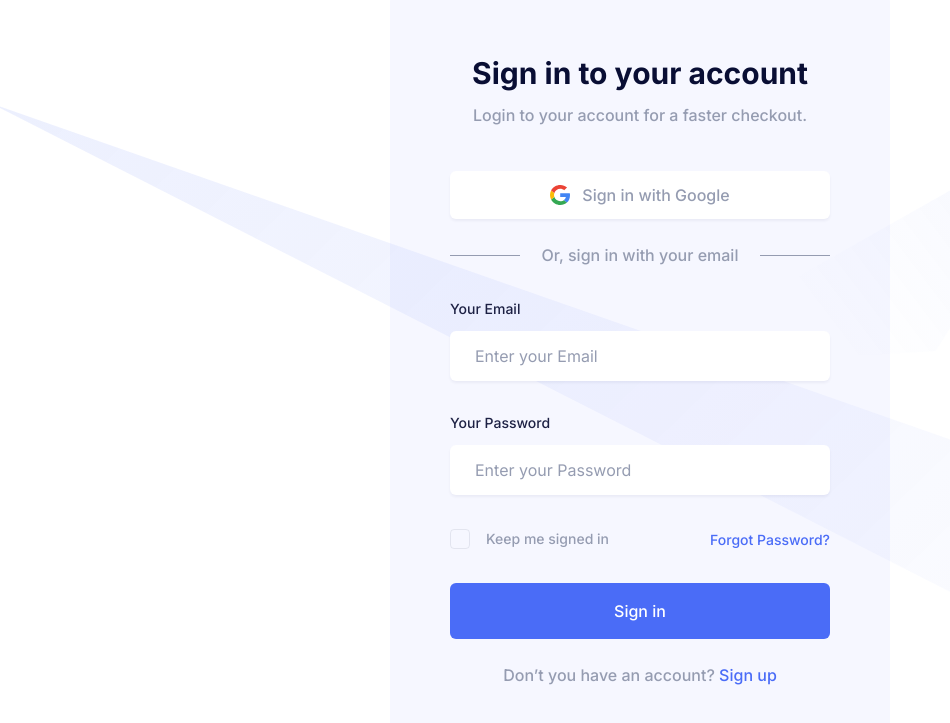
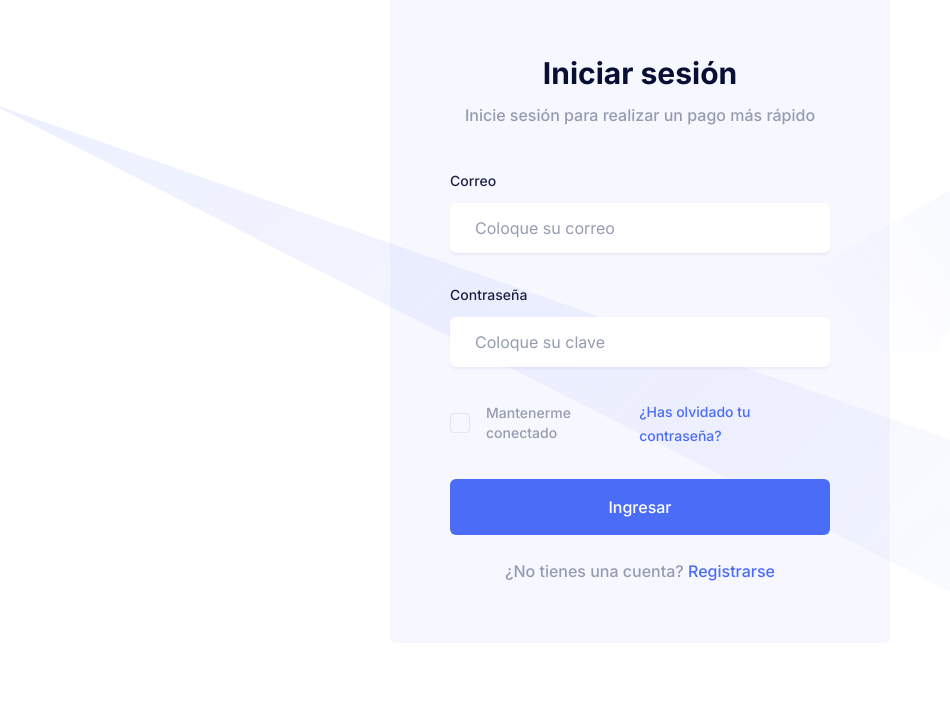
Before and after one commit to takashius/recharge, a React (Vite) app: page /signIn in a window 1280 px wide. Shown: the part 185-908 px from the top of the page, without its empty margins (0-950 px from the left). Built offline with nearby package versions, Linux system fonts and the light colour scheme.

Commit message:
i18n installed and translate signIn

```diff
--- /dev/null
+++ b/i18n.ts
@@ -0,0 +1,16 @@
+import i18n from 'i18next';
+import { initReactI18next } from 'react-i18next';
+import en from "./src/locales/en.json"
+import es from "./src/locales/es.json"
+
+i18n
+  .use(initReactI18next)
+  .init({
+    resources: { en, es },
+    lng: "es",
+    interpolation: {
+      escapeValue: false
+    }
+  });
+
+export default i18n;
--- a/package.json
+++ b/package.json
@@ -10,8 +10,11 @@
     "preview": "vite preview"
   },
   "dependencies": {
+    "i18next": "^23.12.2",
+    "i18next-http-backend": "^2.5.2",
     "react": "^18.3.1",
     "react-dom": "^18.3.1",
+    "react-i18next": "^15.0.0",
     "react-router-dom": "^6.26.0",
     "wowjs": "^1.1.3"
   },
--- a/src/components/pages/signIn.tsx
+++ b/src/components/pages/signIn.tsx
@@ -1,4 +1,8 @@
+import { useTranslation } from 'react-i18next';
+import { Link } from 'react-router-dom';
+
 export default function SignIn() {
+  const { t } = useTranslation();
   return (
     <>
       <section className="relative overflow-hidden z-10 pt-[180px] pb-[120px]">
@@ -6,52 +10,22 @@ export default function SignIn() {
           <div className="flex flex-wrap mx-[-16px]">
             <div className="w-full px-4">
               <div className="max-w-[500px] mx-auto bg-primary bg-opacity-5 dark:bg-dark rounded-md p-12 sm:p-[60px]">
-                <h3 className="font-bold text-black dark:text-white text-2xl sm:text-3xl mb-3 text-center">Sign in to your
-                  account</h3>
-                <p className="font-medium text-base text-body-color mb-11 text-center">Login to your account for a faster
-                  checkout.</p>
-                <button
-                  className="w-full flex items-center justify-center p-3 bg-white dark:bg-[#242B51] text-body-color hover:text-primary dark:text-body-color text-base font-medium dark:hover:text-white rounded-md shadow-one dark:shadow-signUp mb-6">
-                  <span className="mr-3">
-                    <svg width="20" height="20" viewBox="0 0 20 20" fill="none" xmlns="http://www.w3.org/2000/svg">
-                      <g clipPath="url(#clip0_95:967)">
-                        <path
-                          d="M20.0001 10.2216C20.0122 9.53416 19.9397 8.84776 19.7844 8.17725H10.2042V11.8883H15.8277C15.7211 12.539 15.4814 13.1618 15.1229 13.7194C14.7644 14.2769 14.2946 14.7577 13.7416 15.1327L13.722 15.257L16.7512 17.5567L16.961 17.5772C18.8883 15.8328 19.9997 13.266 19.9997 10.2216"
-                          fill="#4285F4" />
-                        <path
-                          d="M10.2042 20.0001C12.9592 20.0001 15.2721 19.1111 16.9616 17.5778L13.7416 15.1332C12.88 15.7223 11.7235 16.1334 10.2042 16.1334C8.91385 16.126 7.65863 15.7206 6.61663 14.9747C5.57464 14.2287 4.79879 13.1802 4.39915 11.9778L4.27957 11.9878L1.12973 14.3766L1.08856 14.4888C1.93689 16.1457 3.23879 17.5387 4.84869 18.512C6.45859 19.4852 8.31301 20.0005 10.2046 20.0001"
-                          fill="#34A853" />
-                        <path
-                          d="M4.39911 11.9777C4.17592 11.3411 4.06075 10.673 4.05819 9.99996C4.0623 9.32799 4.17322 8.66075 4.38696 8.02225L4.38127 7.88968L1.19282 5.4624L1.08852 5.51101C0.372885 6.90343 0.00012207 8.4408 0.00012207 9.99987C0.00012207 11.5589 0.372885 13.0963 1.08852 14.4887L4.39911 11.9777Z"
-                          fill="#FBBC05" />
-                        <path
-                          d="M10.2042 3.86663C11.6663 3.84438 13.0804 4.37803 14.1498 5.35558L17.0296 2.59996C15.1826 0.901848 12.7366 -0.0298855 10.2042 -3.6784e-05C8.3126 -0.000477834 6.45819 0.514732 4.8483 1.48798C3.2384 2.46124 1.93649 3.85416 1.08813 5.51101L4.38775 8.02225C4.79132 6.82005 5.56974 5.77231 6.61327 5.02675C7.6568 4.28118 8.91279 3.87541 10.2042 3.86663Z"
-                          fill="#EB4335" />
-                      </g>
-                      <defs>
-                        <clipPath id="clip0_95:967">
-                          <rect width="20" height="20" fill="white" />
-                        </clipPath>
-                      </defs>
-                    </svg>
-                  </span>
-                  Sign in with Google
-                </button>
-                <div className="flex items-center justify-center mb-8">
-                  <span className="hidden sm:block max-w-[70px] w-full h-[1px] bg-body-color"></span>
-                  <p className="w-full px-5 text-body-color text-center text-base font-medium">Or, sign in with your email</p>
-                  <span className="hidden sm:block max-w-[70px] w-full h-[1px] bg-body-color"></span>
-                </div>
+                <h3 className="font-bold text-black dark:text-white text-2xl sm:text-3xl mb-3 text-center">
+                  {t('signIn.title')}
+                </h3>
+                <p className="font-medium text-base text-body-color mb-11 text-center">
+                  {t('signIn.subTitle')}
+                </p>
+
                 <form>
                   <div className="mb-8">
-                    <label htmlFor="email" className="block text-sm font-medium text-dark dark:text-white mb-3"> Your Email </label>
-                    <input type="email" name="email" placeholder="Enter your Email"
+                    <label htmlFor="email" className="block text-sm font-medium text-dark dark:text-white mb-3"> {t('signIn.form.username')} </label>
+                    <input type="email" name="email" placeholder={t('signIn.form.usernamePlaceholder')}
                       className="w-full border border-transparent dark:bg-[#242B51] rounded-md shadow-one dark:shadow-signUp py-3 px-6 text-body-color text-base placeholder-body-color outline-none focus-visible:shadow-none focus:border-primary" />
                   </div>
                   <div className="mb-8">
-                    <label htmlFor="password" className="block text-sm font-medium text-dark dark:text-white mb-3"> Your Password
-                    </label>
-                    <input type="password" name="password" placeholder="Enter your Password"
+                    <label htmlFor="password" className="block text-sm font-medium text-dark dark:text-white mb-3"> {t('signIn.form.password')} </label>
+                    <input type="password" name="password" placeholder={t('signIn.form.passwordPlaceholder')}
                       className="w-full border border-transparent dark:bg-[#242B51] rounded-md shadow-one dark:shadow-signUp py-3 px-6 text-body-color text-base placeholder-body-color outline-none focus-visible:shadow-none focus:border-primary" />
                   </div>
                   <div className="flex items-center justify-between mb-8">
@@ -71,24 +45,25 @@ export default function SignIn() {
                             </span>
                           </div>
                         </div>
-                        Keep me signed in
+                        {t('signIn.keepMeIn')}
                       </label>
                     </div>
                     <div>
-                      <a href="#" className="text-primary text-sm font-medium hover:underline"> Forgot
-                        Password? </a>
+                      <a href="#" className="text-primary text-sm font-medium hover:underline">
+                        {t('signIn.forgotPass')}
+                      </a>
                     </div>
                   </div>
                   <div className="mb-6">
                     <button
                       className="w-full flex items-center justify-center text-base font-medium text-white bg-primary py-4 px-9 hover:shadow-signUp hover:bg-opacity-80 transition duration-300 ease-in-out rounded-md">
-                      Sign in
+                      {t('signIn.button')}
                     </button>
                   </div>
                 </form>
                 <p className="font-medium text-base text-body-color text-center">
-                  Don’t you have an account?
-                  <a href="signup.html" className="text-primary hover:underline"> Sign up </a>
+                  {t('signIn.notAccount')}
+                  <Link to="/signUp" className="text-primary hover:underline"> {t('signIn.register')} </Link>
                 </p>
               </div>
             </div>
--- /dev/null
+++ b/src/locales/en.json
@@ -0,0 +1,21 @@
+{
+  "translation": {
+    "signIn": {
+      "title": "Sign in to your account",
+      "subTitle": "Login to your account for a faster checkout",
+      "keepMeIn": "Keep me signed in",
+      "forgotPass": "Forgot Password?",
+      "button": "Sign in",
+      "notAccount": "Don’t you have an account?",
+      "register": "Sign up",
+      "form": {
+        "username": "Your Email",
+        "password": "Your Password",
+        "usernamePlaceholder": "Enter your Email",
+        "passwordPlaceholder": "Enter your Password"
+      }
+    },
+    "welcome": "Welcome",
+    "description": "This is an example of i18n in React with Vite."
+  }
+}
--- /dev/null
+++ b/src/locales/es.json
@@ -0,0 +1,21 @@
+{
+  "translation": {
+    "signIn": {
+      "title": "Iniciar sesión",
+      "subTitle": "Inicie sesión para realizar un pago más rápido",
+      "keepMeIn": "Mantenerme conectado",
+      "forgotPass": "¿Has olvidado tu contraseña?",
+      "button": "Ingresar",
+      "notAccount": "¿No tienes una cuenta?",
+      "register": "Registrarse",
+      "form": {
+        "username": "Correo",
+        "password": "Contraseña",
+        "usernamePlaceholder": "Coloque su correo",
+        "passwordPlaceholder": "Coloque su clave"
+      }
+    },
+    "welcome": "Bienvenido",
+    "description": "Este es un ejemplo de i18n en React con Vite."
+  }
+}
--- a/src/main.tsx
+++ b/src/main.tsx
@@ -1,6 +1,7 @@
 import React from 'react'
 import ReactDOM from 'react-dom/client'
 import { routes } from './routes'
+import '../i18n';
 import { createBrowserRouter, RouterProvider } from 'react-router-dom'
 
 const router = createBrowserRouter(routes);
--- a/tsconfig.node.json
+++ b/tsconfig.node.json
@@ -9,5 +9,7 @@
     "strict": true,
     "noEmit": true
   },
-  "include": ["vite.config.ts"]
+  "include": [
+    "vite.config.ts"
+  ]
 }
```
Also changed, not shown: src/components/layout/ErrorPage.tsx (+51 -51 lines), tsconfig.app.json (+9 -4 lines), 1 other file (tests, documents, lock files or other folders).
